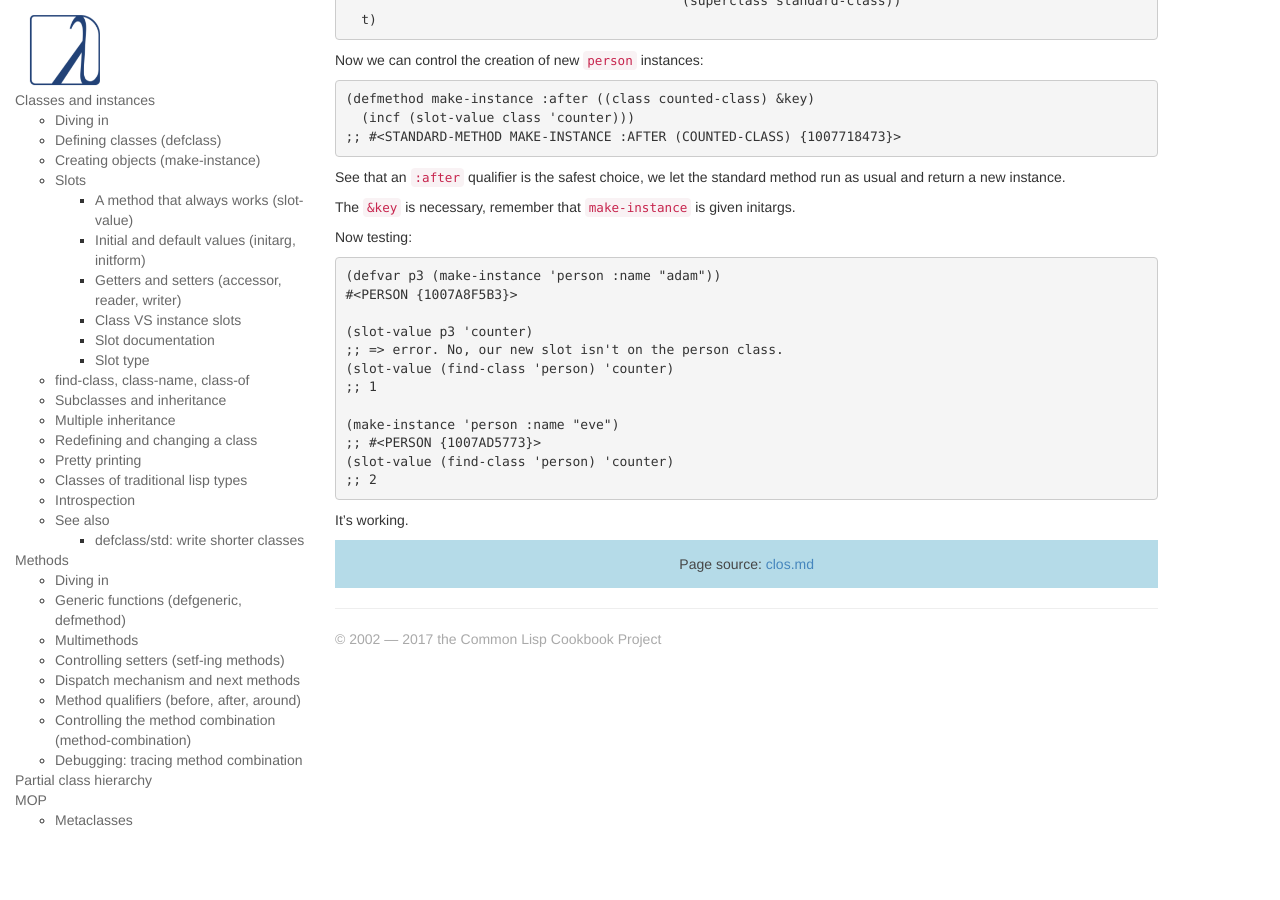
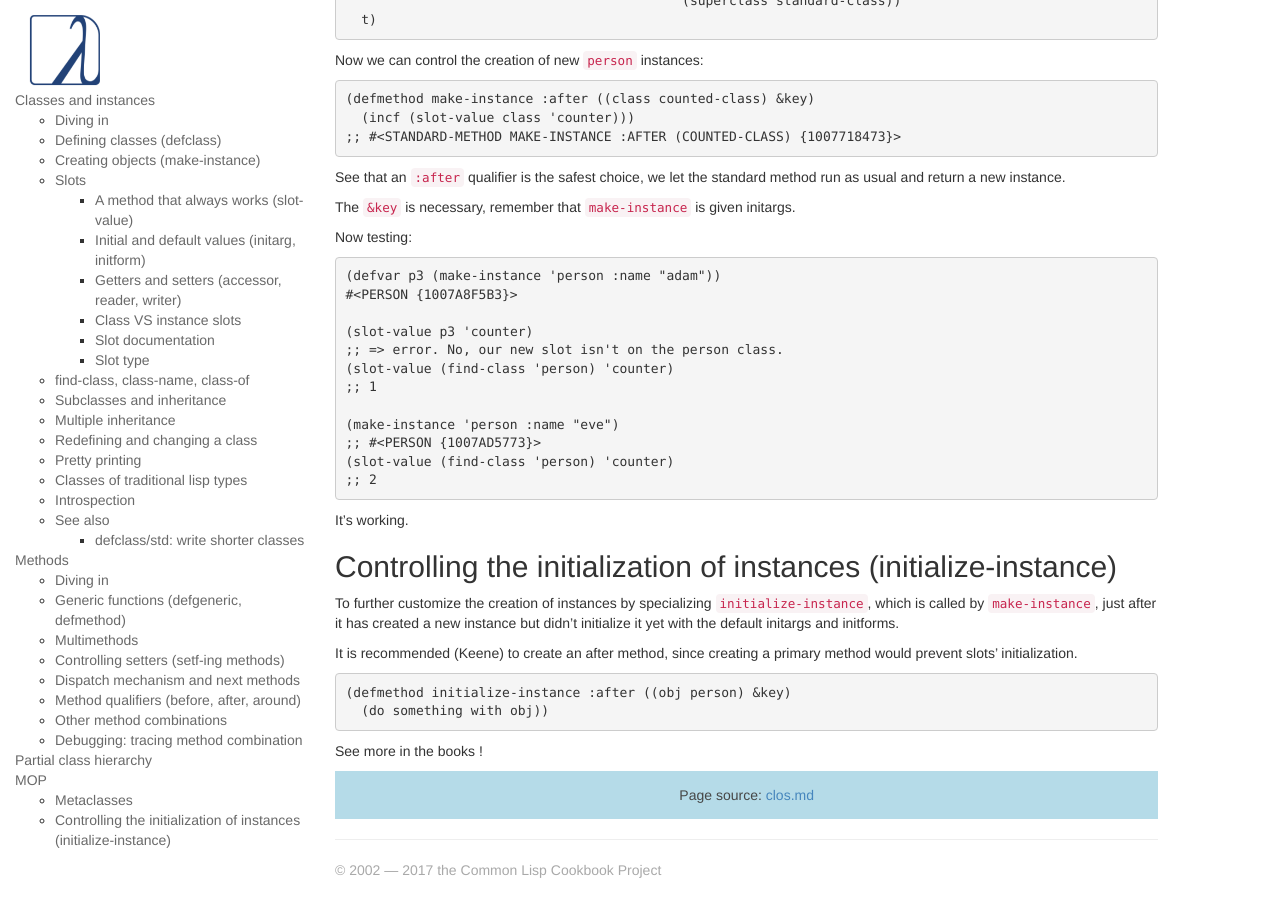
Before and after one commit to LispCookbook/cl-cookbook, a Jekyll site: the page built from clos.md, in a window 1280 px wide and 900 px high, scrolled down 22438 px. Built offline with Jekyll 4.4.1, drawn with Linux system fonts in a browser that asks for light colours; some of the changed text lies outside the part shown.

Commit message:
clos - initialize-instance (short)

```diff
--- a/clos.md
+++ b/clos.md
@@ -1279,7 +1279,7 @@ Another example, dealing with some MOP: The CLOS implementation of
 initialize-instance instance &rest initargs &key &allow-other-keys
 ~~~
 
-## Controlling the method combination (method-combination)
+## Other method combinations
 
 The default method combination type we just saw is named `standard`,
 but other method combination types are available, and no need to say
@@ -1453,8 +1453,8 @@ The standard metaclass is `standard-class`:
 
 But we'll change it to one of our own, so that we'll be able to
 **count the creation of instances**. This same mechanism could be used
-to auto increment the primary key of a database system (and this is
-exactly what the Mito library does), to log the creation of objects,
+to auto increment the primary key of a database system (this is
+how the Postmodern or Mito libraries do), to log the creation of objects,
 etc.
 
 Our metaclass inherits from `standard-class`:
@@ -1520,3 +1520,21 @@ Now testing:
 ~~~
 
 It's working.
+
+
+## Controlling the initialization of instances (initialize-instance)
+
+To further customize the creation of instances by specializing
+`initialize-instance`, which is called by `make-instance`, just after
+it has created a new instance but didn't initialize it yet with the
+default initargs and initforms.
+
+It is recommended (Keene) to create an after method, since creating a
+primary method would prevent slots' initialization.
+
+~~~lisp
+(defmethod initialize-instance :after ((obj person) &key)
+  (do something with obj))
+~~~
+
+See more in the books !
```
